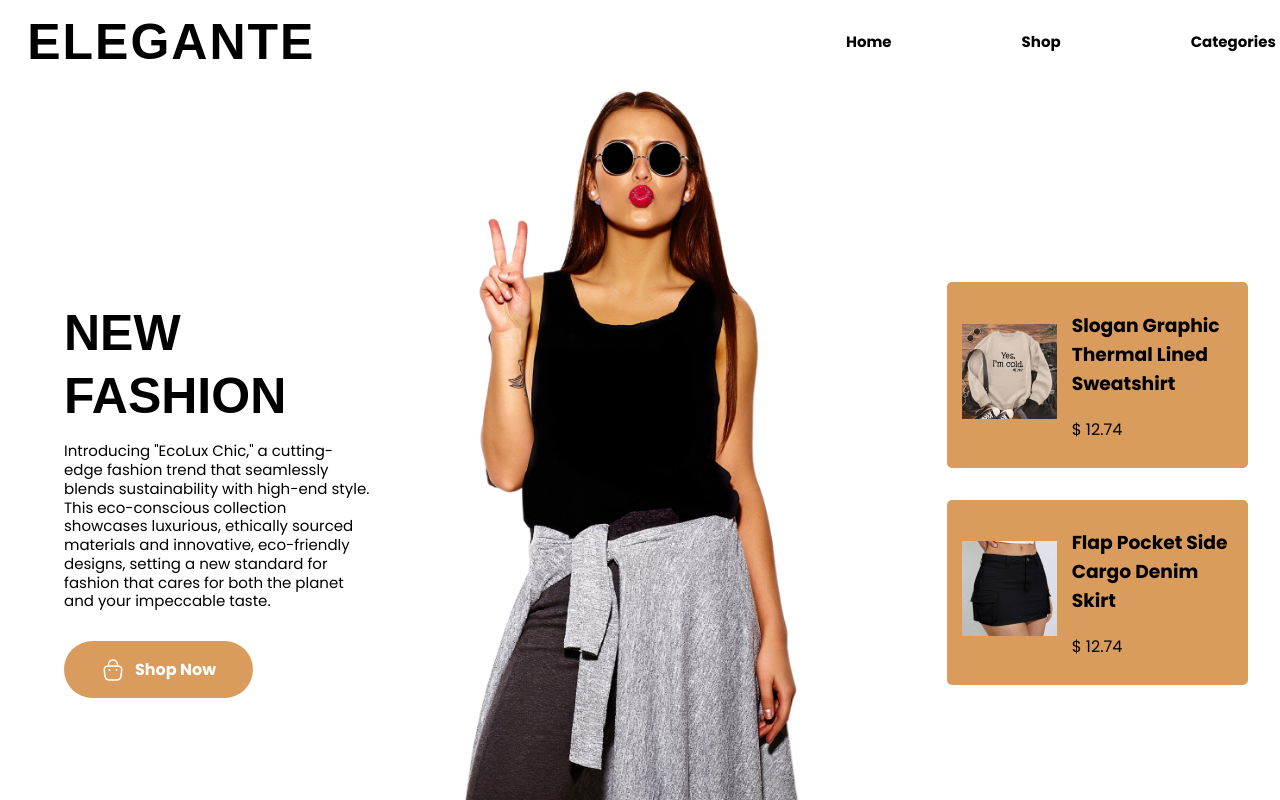
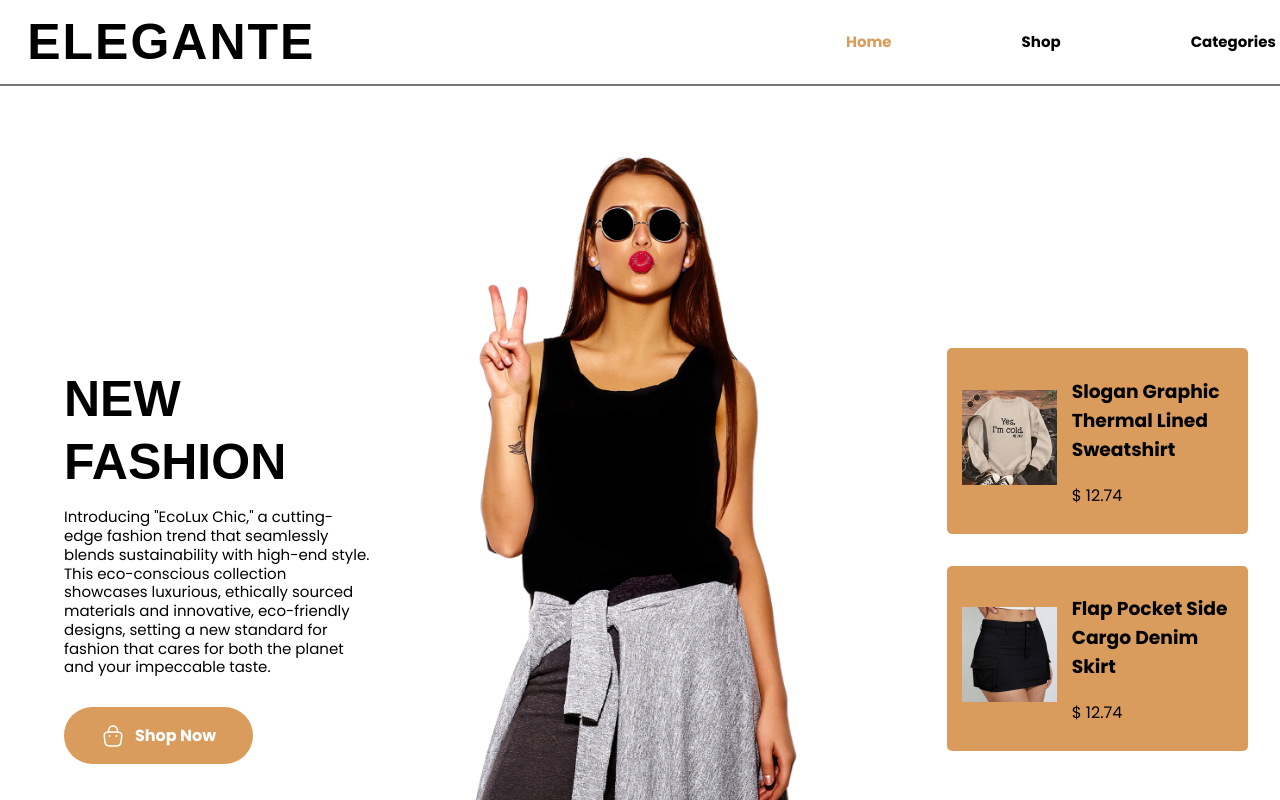
Before and after one commit to BeastNectus/Elegante-Ecommerce, a plain HTML site: page index.html in a window 1280 px wide. In both pictures the pointer is over the link "Home". Shown: the top 800 px of the page. Drawn offline with Linux system fonts and the light colour scheme; a web font is replaced by a local one.

Commit message:
added styling in header

```diff
--- a/css/style.css
+++ b/css/style.css
@@ -52,6 +52,8 @@ body {
 header {
   width: 100%;
   padding: 1%;
+  border-bottom: 2px solid rgba(71, 71, 71, 0.737);
+  margin-bottom: 5%;
 }
 
 nav {
@@ -77,6 +79,11 @@ nav ul {
   gap: 130px;
   list-style: none;
   margin: 0;
+}
+
+nav ul li a:hover {
+    color: var(--brown-color);
+    transition: .5s;
 }
 
 nav ul li a {
```
